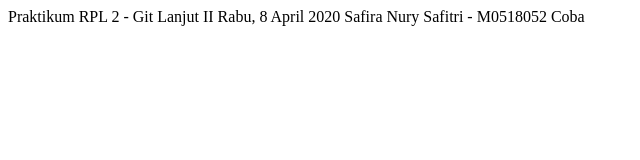
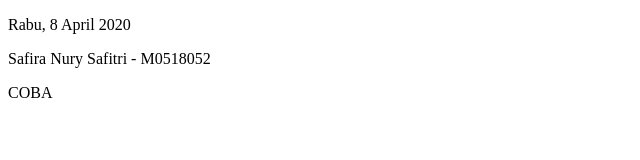
Before and after one commit to safirasafitri/PRAK2RPL, a plain HTML site: page index.html in a window 1280 px wide. Shown: the whole page, without its empty margins (0-640 px from the left). Drawn offline with Linux system fonts and the light colour scheme.

Commit message:
mengubah isi index.html

```diff
--- a/index.html
+++ b/index.html
@@ -1,11 +1,12 @@
 <!DOCTYPE html>
 <html>
     <head>
-        Praktikum RPL 2 - Git Lanjut II
+       <title> Praktikum RPL 2 - Git Lanjut II </title>
     </head>
     <body>
-        Rabu, 8 April 2020
-        Safira Nury Safitri - M0518052
-        Coba
+        <p>Rabu, 8 April 2020 </p>
+        <p>Safira Nury Safitri - M0518052 </p>
+        COBA
+
     </body>
 </html>
```
